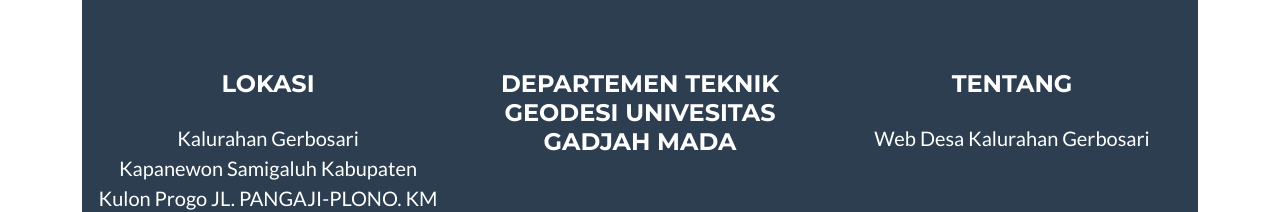
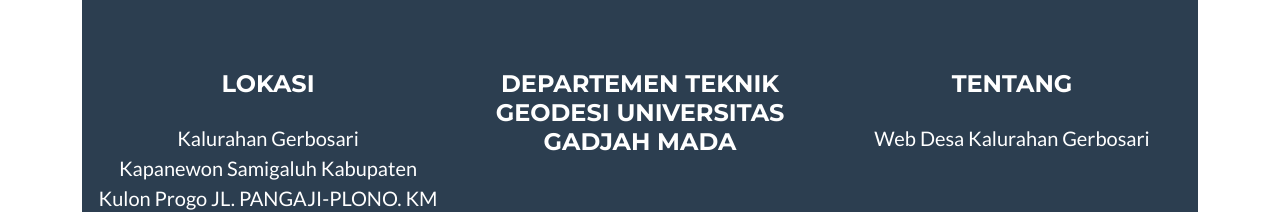
Before and after one commit to rivaldo1999/SIGDES_Gerbosari.github.io, a plain HTML site: page index.html in a window 1280 px wide. Shown: the part 3552-3764 px from the top of the page. Drawn offline with nearby package versions, Linux system fonts and the light colour scheme.

Commit message:
Update index.html

```diff
--- a/index.html
+++ b/index.html
@@ -167,7 +167,7 @@
                     </div>
                     <!-- Footer Social Icons-->
                     <div class="col-lg-4 mb-5 mb-lg-0">
-                        <h4 class="text-uppercase mb-4"> Departemen Teknik Geodesi Univesitas Gadjah Mada</h4>
+                        <h4 class="text-uppercase mb-4"> Departemen Teknik Geodesi Universitas Gadjah Mada</h4>
 
                     </div>
                     <!-- Footer About Text-->
```
